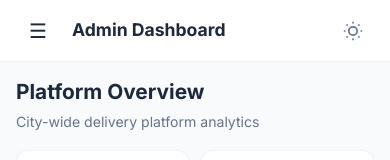
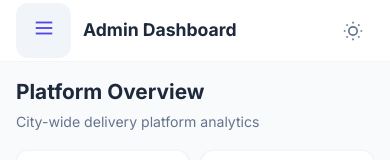
Before and after one commit to Naman7564/quickly, a website: page public/pages/admin-dashboard.html in a window 390 px wide. Shown: the top 160 px of the page. Drawn offline with Linux system fonts and the light colour scheme; sample sign-in values are in the browser's storage.

Commit message:
Improve hamburger menu button with better mobile usability

```diff
--- a/public/css/components/sidebar.css
+++ b/public/css/components/sidebar.css
@@ -267,18 +267,39 @@
 
 .hamburger {
   display: none;
-  background: none;
+  background: var(--bg-hover);
   border: none;
-  font-size: clamp(1.2rem, 1.1rem + 0.3vw, 1.4rem);
-  color: var(--text);
   cursor: pointer;
-  padding: clamp(8px, 1vw, 12px);
+  padding: 10px;
   flex-shrink: 0;
-  min-width: 44px;
-  min-height: 44px;
+  min-width: 55px;
+  min-height: 55px;
   display: flex;
   align-items: center;
   justify-content: center;
+  border-radius: var(--radius);
+  transition: all 0.2s ease;
+}
+
+.hamburger svg {
+  width: 22px;
+  height: 22px;
+  stroke: var(--primary);
+  stroke-width: 2;
+  fill: none;
+}
+
+.hamburger:hover {
+  background: var(--primary);
+}
+
+.hamburger:hover svg {
+  stroke: white;
+}
+
+.hamburger:active {
+  transform: scale(0.95);
+  background: var(--primary-dark, #4338ca);
 }
 
 /* Page Content */
--- a/public/pages/admin-dashboard.html
+++ b/public/pages/admin-dashboard.html
@@ -89,7 +89,9 @@
     <main class="main-content">
       <div class="topbar">
         <div class="topbar-left">
-          <button class="hamburger" onclick="toggleSidebar()">&#9776;</button>
+          <button class="hamburger" onclick="toggleSidebar()">
+            <svg viewBox="0 0 24 24"><line x1="3" y1="6" x2="21" y2="6"/><line x1="3" y1="12" x2="21" y2="12"/><line x1="3" y1="18" x2="21" y2="18"/></svg>
+          </button>
           <h2 class="topbar-title" id="pageTitle">Admin Dashboard</h2>
         </div>
         <div class="topbar-right">
```
Also changed, not shown: public/pages/dashboard.html (+3 -1 lines), public/pages/driver-dashboard.html (+3 -1 lines).
